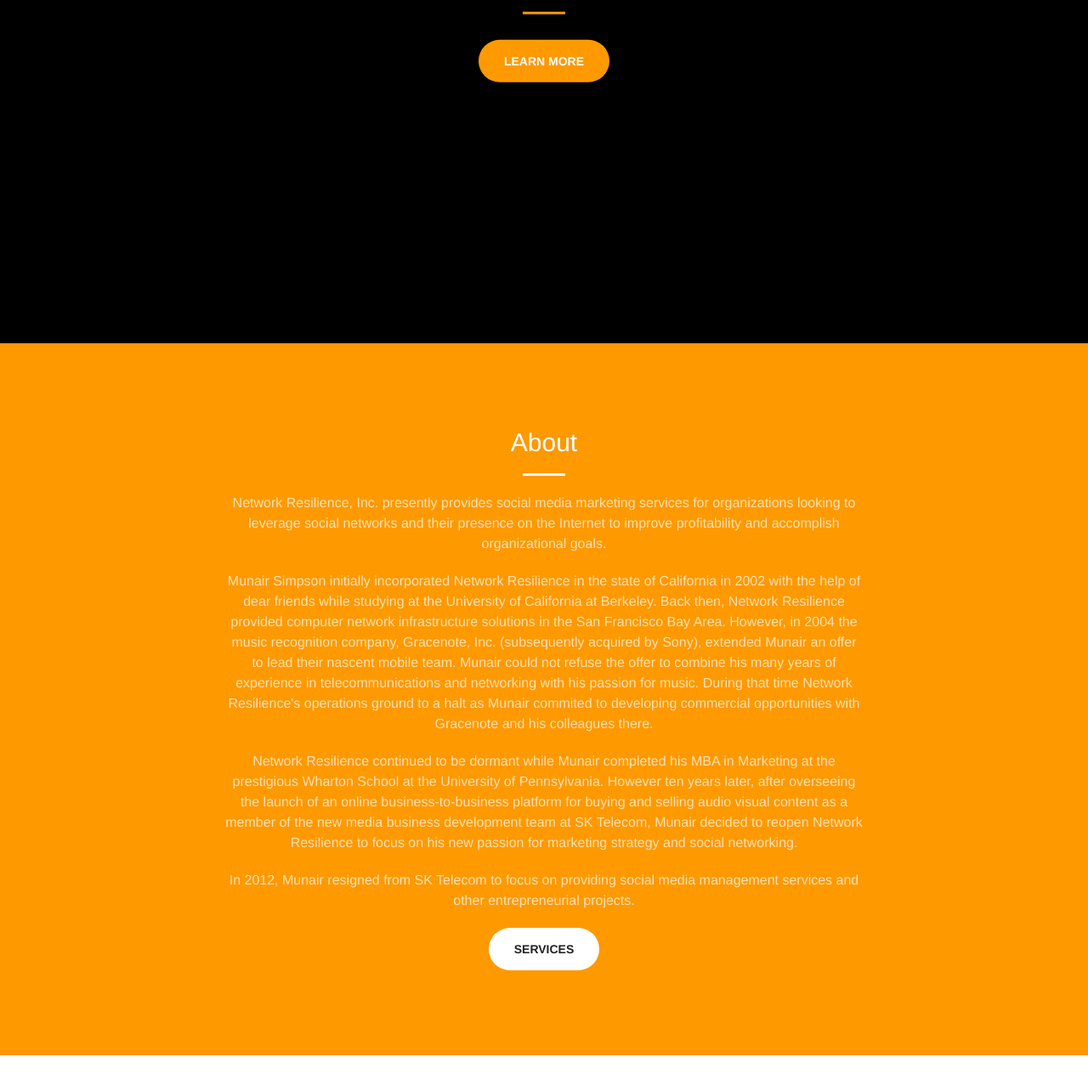
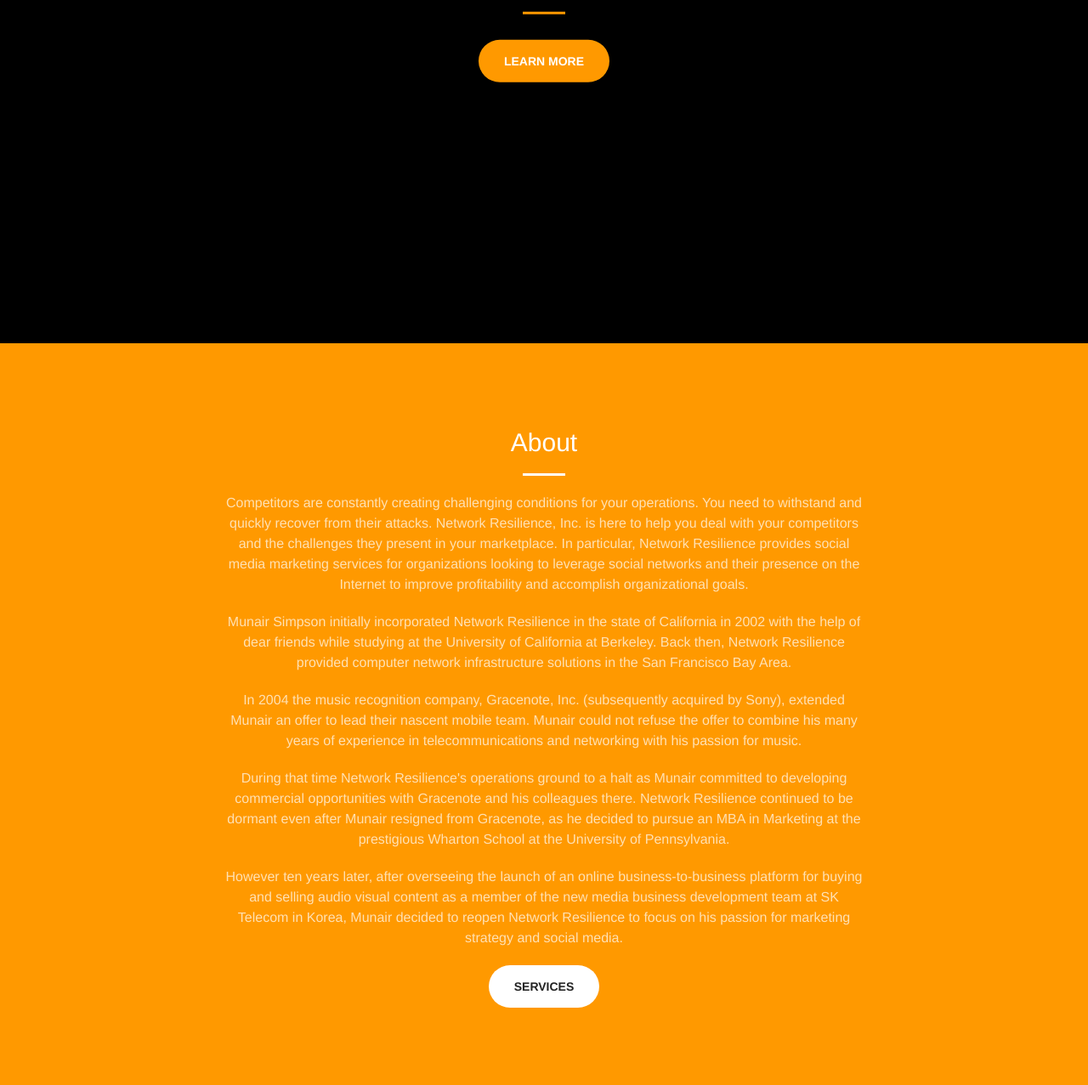
Before and after one commit to networkresilience/www-networkresilience-com, a website: page index.html in a window 1280 px wide. Shown: the part 396-1673 px from the top of the page at 85% size. Drawn offline with Linux system fonts and the light colour scheme.

Commit message:
Update ABOUT copy

```diff
--- a/index.html
+++ b/index.html
@@ -6,7 +6,7 @@
     <meta charset="utf-8">
     <meta http-equiv="X-UA-Compatible" content="IE=edge">
     <meta name="viewport" content="width=device-width, initial-scale=1">
-    <meta name="description" content="Social Media Marketing">
+    <meta name="description" content="Resilient Social Media Marketing">
     <meta name="author" content="Network Resilience">
 
     <title>Network Resilience</title>
@@ -71,7 +71,7 @@
     <header>
         <div class="header-content">
             <div class="header-content-inner">
-                <h1>Social Media Marketing</h1>
+                <h1>Resilient Social Media</h1>
                 <hr>
                 <a href="#about" class="btn btn-primary btn-xl page-scroll">Learn More</a>
             </div>
@@ -84,10 +84,11 @@
                 <div class="col-lg-8 col-lg-offset-2 text-center">
                     <h2 class="section-heading">About</h2>
                     <hr class="light">
-                    <p class="text-faded">Network Resilience, Inc. presently provides social media marketing services for organizations looking to leverage social networks and their presence on the Internet to improve profitability and accomplish organizational goals.</p>
-		    <p class="text-faded">Munair Simpson initially incorporated Network Resilience in the state of California in 2002 with the help of dear friends while studying at the University of California at Berkeley. Back then, Network Resilience provided computer network infrastructure solutions in the San Francisco Bay Area. However, in 2004 the music recognition company, Gracenote, Inc. (subsequently acquired by Sony), extended Munair an offer to lead their nascent mobile team. Munair could not refuse the offer to combine his many years of experience in telecommunications and networking with his passion for music. During that time Network Resilience's operations ground to a halt as Munair commited to developing commercial opportunities with Gracenote and his colleagues there.</p>
-		    <p class="text-faded">Network Resilience continued to be dormant while Munair completed his MBA in Marketing at the prestigious Wharton School at the University of Pennsylvania. However ten years later, after overseeing the launch of an online business-to-business platform for buying and selling audio visual content as a member of the new media business development team at SK Telecom, Munair decided to reopen Network Resilience to focus on his new passion for marketing strategy and social networking.</p>
-		    <p class="text-faded">In 2012, Munair resigned from SK Telecom to focus on providing social media management <a href="#services" class="page-scroll text-faded">services</a> and other entrepreneurial projects.</p>
+                    <p class="text-faded">Competitors are constantly creating challenging conditions for your operations. You need to withstand and quickly recover from their attacks. Network Resilience, Inc. is here to help you deal with your competitors and the challenges they present in your marketplace. In particular, Network Resilience provides social media marketing services for organizations looking to leverage social networks and their presence on the Internet to improve profitability and accomplish organizational goals.</p>
+		    <p class="text-faded">Munair Simpson initially incorporated Network Resilience in the state of California in 2002 with the help of dear friends while studying at the University of California at Berkeley. Back then, Network Resilience provided computer network infrastructure solutions in the San Francisco Bay Area.</p>
+		    <p class="text-faded">In 2004 the music recognition company, Gracenote, Inc. (subsequently acquired by Sony), extended Munair an offer to lead their nascent mobile team. Munair could not refuse the offer to combine his many years of experience in telecommunications and networking with his passion for music. </p>
+		    <p class="text-faded">During that time Network Resilience's operations ground to a halt as Munair committed to developing commercial opportunities with Gracenote and his colleagues there. Network Resilience continued to be dormant even after Munair resigned from Gracenote, as he decided to pursue an MBA in Marketing at the prestigious Wharton School at the University of Pennsylvania.</p>
+		    <p class="text-faded">However ten years later, after overseeing the launch of an online business-to-business platform for buying and selling audio visual content as a member of the new media business development team at SK Telecom in Korea, Munair decided to reopen Network Resilience to focus on his passion for marketing strategy and social media.</p>
                     <a href="#services" class="btn btn-default btn-xl page-scroll">Services</a>
                 </div>
             </div>
```
